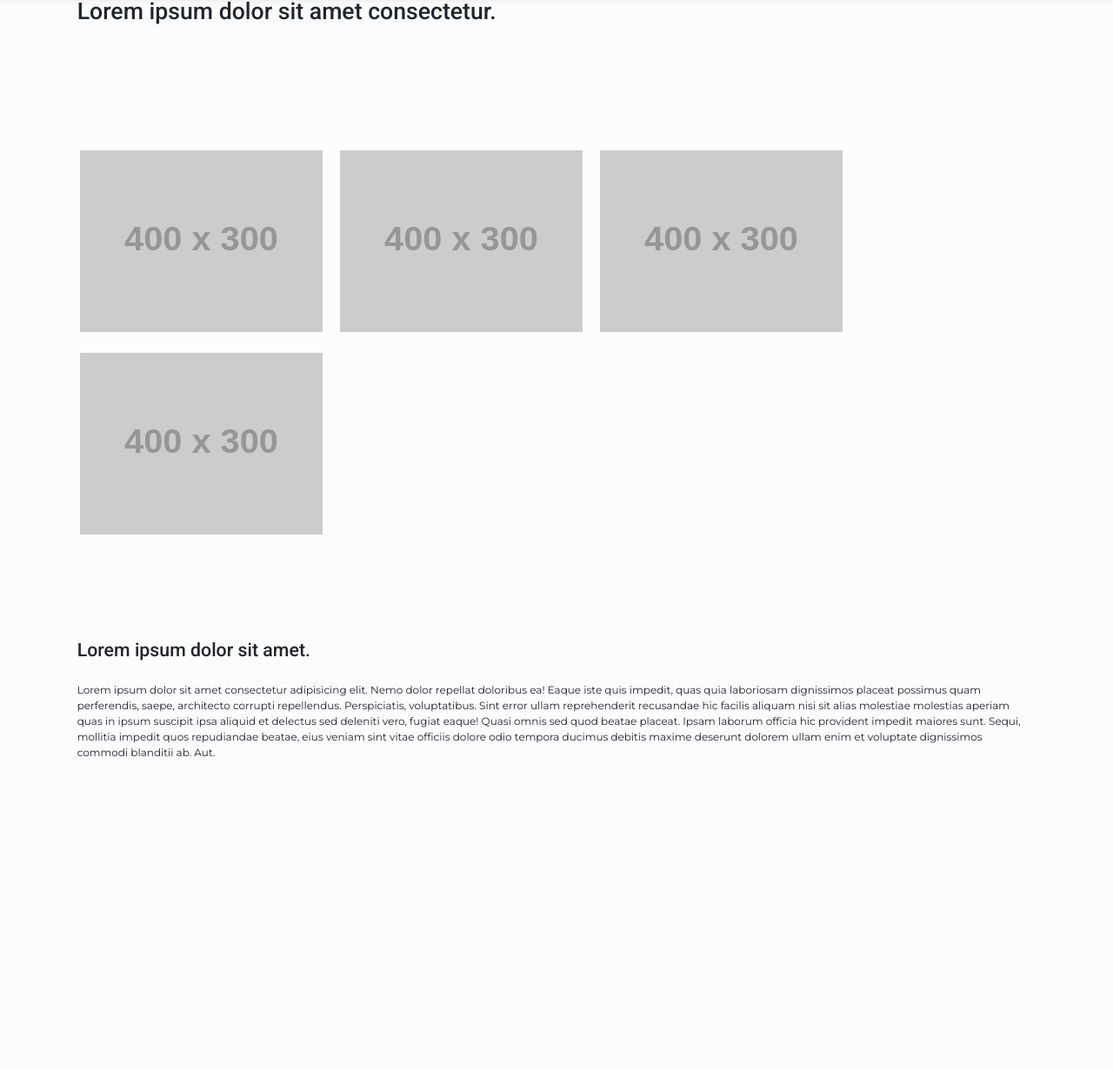
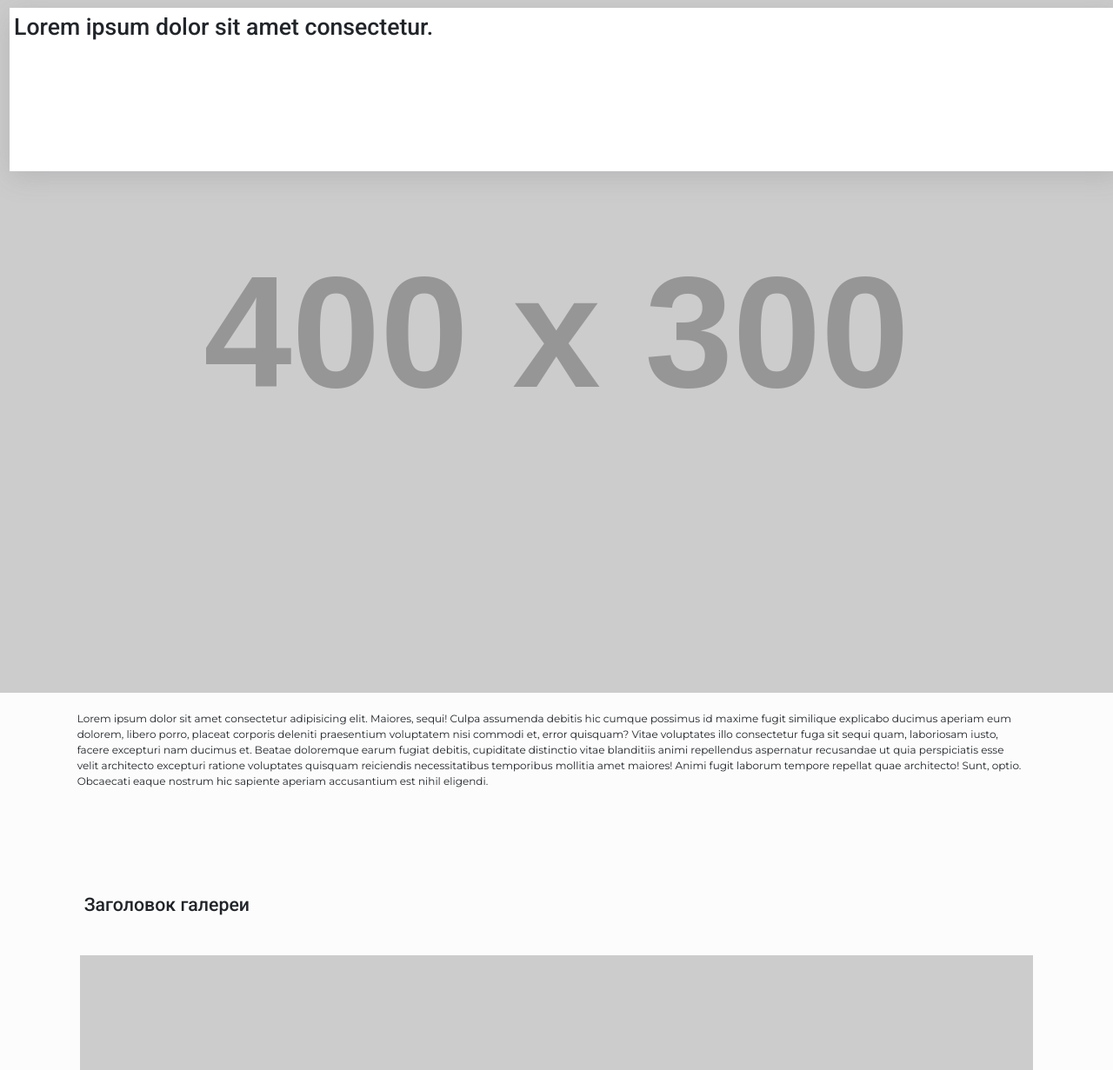
Before and after one commit to Qsppl/shop-spike, a plain HTML site: page pages/news/news1.html in a window 1280 px wide and 2400 px high. Shown: the part 54-1285 px from the top of the page at 87% size. Drawn offline with nearby package versions, Linux system fonts and the light colour scheme; files that its build step writes are made by us from their sources; placeholder pictures from the web are drawn by us.

Commit message:
update news1

```diff
--- a/pages/news/news.css
+++ b/pages/news/news.css
@@ -14,7 +14,8 @@
 .box img {
     float: left;
     object-fit: cover;
-    width: 25%;
+    width: 100%;
+    max-height: 400px;
     margin-right: 10px;
     margin-left: 10px;
     margin-top: 2em;
@@ -25,3 +26,27 @@
     margin-top: 2em;
     overflow: hidden;
 }
+
+.text img {
+    float: right;
+    width: 20%;
+    min-width: 150px;
+}
+
+.oblojka h1 {
+    margin-top: 1%;
+    padding: 0.20000000000000018em;
+    width: 100%;
+    height: 8%;
+    position: absolute;
+    background-color: white;
+    box-shadow: rgb(100 100 111 / 20%) 0px 7px 29px 0px;
+}
+
+.oblojka img {
+    width: 100%;
+    height: 800px;
+    margin-bottom: 2rem;
+    object-fit: cover;
+    object-position: center;
+}
--- a/pages/news/news1.html
+++ b/pages/news/news1.html
@@ -56,12 +56,28 @@
         </div>
         <div class="screen scrollable">
             <main>
-                <div class="container">
-                    <h1>Lorem ipsum dolor sit amet consectetur.</h1>
+                <div class="wrapper">
+                    <div class="oblojka">
+                        <h1>Lorem ipsum dolor sit amet consectetur.</h1>
+                        <img src="https://placehold.co/400x300" alt="">
+                    </div>
+                    <div class="container">
+                        <p>Lorem ipsum dolor sit amet consectetur adipisicing elit. Maiores, sequi! Culpa assumenda
+                            debitis hic cumque possimus id maxime fugit similique explicabo ducimus aperiam eum dolorem,
+                            libero porro, placeat corporis deleniti praesentium voluptatem nisi commodi et, error
+                            quisquam? Vitae voluptates illo consectetur fuga sit sequi quam, laboriosam iusto, facere
+                            excepturi nam ducimus et. Beatae doloremque earum fugiat debitis, cupiditate distinctio
+                            vitae blanditiis animi repellendus aspernatur recusandae ut quia perspiciatis esse velit
+                            architecto excepturi ratione voluptates quisquam reiciendis necessitatibus temporibus
+                            mollitia amet maiores! Animi fugit laborum tempore repellat quae architecto! Sunt, optio.
+                            Obcaecati eaque nostrum hic sapiente aperiam accusantium est nihil eligendi.
+                        </p>
+                    </div>
                 </div>
                 <section id="news1">
                     <div class="container">
                         <div class="row">
+                            <h2>Заголовок галереи</h2>
                             <div class="box">
                                 <img src="https://placehold.co/400x300" alt="">
                                 <img src="https://placehold.co/400x300" alt="">
@@ -76,6 +92,7 @@
                         <div class="content">
                             <h2>Lorem ipsum dolor sit amet.</h2>
                             <div class="text">
+                                <img src="https://placehold.co/400x300" alt="">
                                 <p>Lorem ipsum dolor sit amet consectetur adipisicing elit. Nemo dolor repellat
                                     doloribus ea! Eaque iste quis impedit, quas quia laboriosam dignissimos
                                     placeat possimus quam perferendis, saepe, architecto corrupti repellendus.
```
